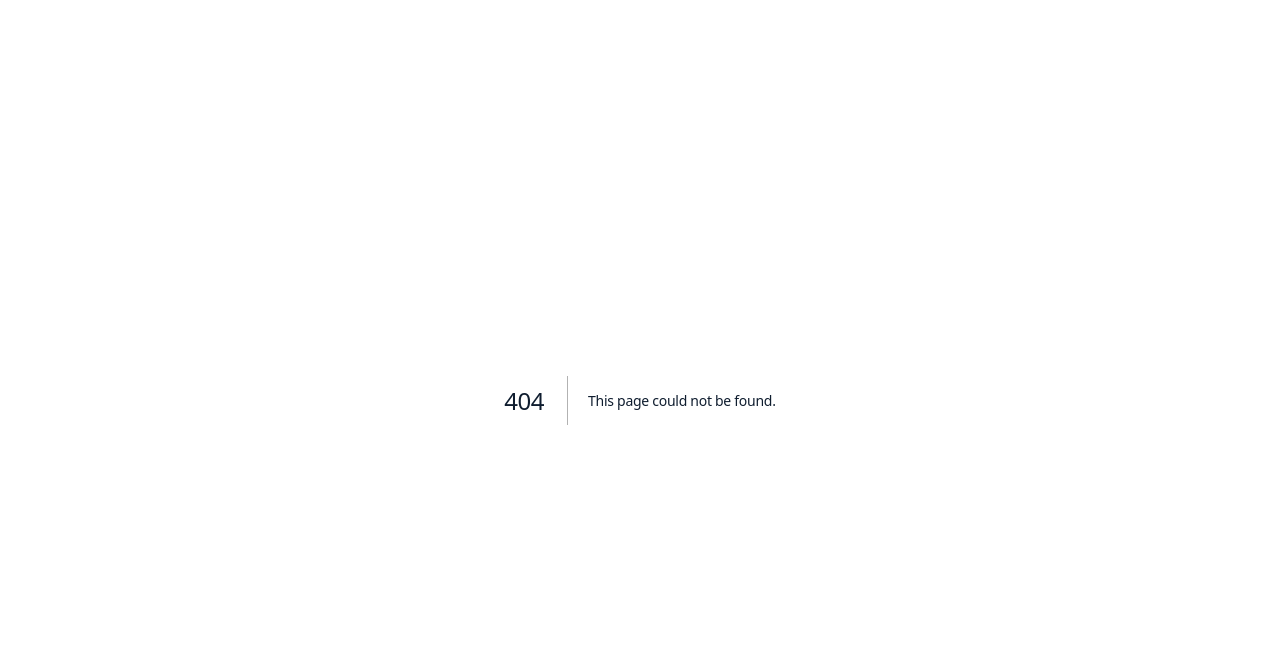
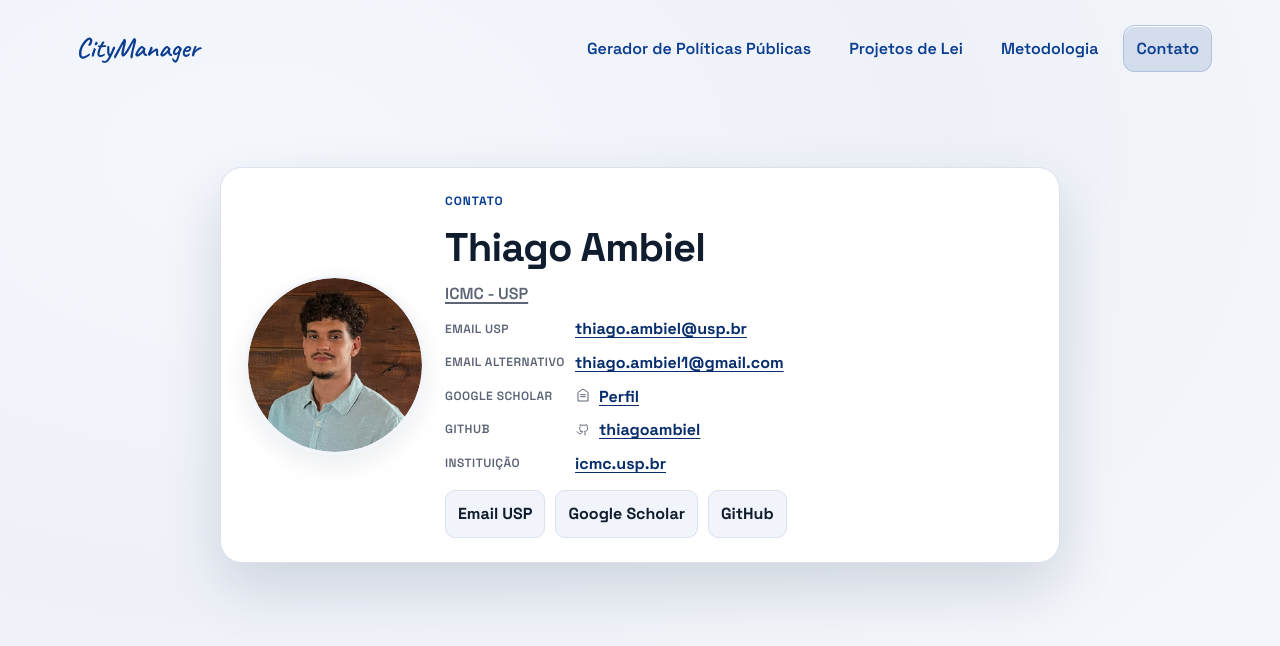
Before and after one commit to thiagoambiel/SonarMunicipal, a Next.js app: page /contact in a window 1280 px wide. Before the commit this address had no page. Shown: the top 646 px of the page. Built offline with nearby package versions, Linux system fonts and the light colour scheme.

Commit message:
Add the Contact Page

```diff
--- /dev/null
+++ b/src/app/contact/page.tsx
@@ -0,0 +1,108 @@
+import Image from "next/image";
+import Link from "next/link";
+import type { Metadata } from "next";
+
+import MinimalNav from "@/components/MinimalNav";
+
+const primaryEmail = "thiago.ambiel@usp.br";
+const secondaryEmail = "thiago.ambiel1@gmail.com";
+const scholarProfile = "https://scholar.google.com.br/citations?hl=pt-BR&user=Bhxkr94AAAAJ";
+const githubProfile = "https://github.com/thiagoambiel";
+const icmcSite = "https://www.icmc.usp.br/";
+
+export const metadata: Metadata = {
+  title: "Contato - CityManager",
+  description: "Fale com Thiago Ambiel, desenvolvedor do CityManager e pesquisador no ICMC-USP.",
+};
+
+export default function ContactPage() {
+  return (
+    <div className="landing">
+      <MinimalNav active="contact" />
+
+      <main className="landing-body">
+        <section className="contact-section">
+          <div className="contact-minimal">
+            <div className="contact-avatar">
+              <Image
+                src="/author.png"
+                alt="Foto de Thiago Ambiel"
+                width={360}
+                height={360}
+                priority
+              />
+            </div>
+            <div className="contact-info">
+              <p className="eyebrow">Contato</p>
+              <h1>Thiago Ambiel</h1>
+              <p className="contact-role">
+                <Link href={icmcSite} target="_blank" rel="noreferrer">
+                  ICMC - USP
+                </Link>
+              </p>
+
+              <div className="contact-lines">
+                <div className="contact-line">
+                  <span className="label">Email USP</span>
+                  <Link href={`mailto:${primaryEmail}`}>{primaryEmail}</Link>
+                </div>
+                <div className="contact-line">
+                  <span className="label">Email alternativo</span>
+                  <Link href={`mailto:${secondaryEmail}`}>{secondaryEmail}</Link>
+                </div>
+                <div className="contact-line">
+                  <span className="label">Google Scholar</span>
+                  <Link className="contact-inline-link" href={scholarProfile} target="_blank" rel="noreferrer">
+                    <span className="contact-icon" aria-hidden="true">
+                      <svg width="16" height="16" viewBox="0 0 24 24" fill="none">
+                        <path d="M12 3 4.5 8v13H19.5V8L12 3Z" stroke="currentColor" strokeWidth="1.5" />
+                        <path d="M8.5 14.5H15.5" stroke="currentColor" strokeWidth="1.5" strokeLinecap="round" />
+                        <path d="M8.5 11.5H15.5" stroke="currentColor" strokeWidth="1.5" strokeLinecap="round" />
+                      </svg>
+                    </span>
+                    Perfil
+                  </Link>
+                </div>
+                <div className="contact-line">
+                  <span className="label">GitHub</span>
+                  <Link className="contact-inline-link" href={githubProfile} target="_blank" rel="noreferrer">
+                    <span className="contact-icon" aria-hidden="true">
+                      <svg width="16" height="16" viewBox="0 0 24 24" fill="none">
+                        <path
+                          d="M9 19c-4 1.5-4-2.5-6-3m12 5v-3.5c0-.9-.3-1.5-.6-1.8 2-.2 4.6-1 4.6-5 0-1-.3-1.8-.9-2.6.2-.7.2-1.6-.1-2.6 0 0-.8-.3-2.7 1-.8-.2-1.6-.3-2.3-.3-.7 0-1.5.1-2.3.3-1.9-1.3-2.7-1-2.7-1-.3 1-.3 1.9-.1 2.6-.6.8-.9 1.6-.9 2.6 0 4 2.6 4.8 4.6 5-.2.2-.4.6-.5 1.1-.4.2-1.4.5-2-.5 0 0-.4-.7-1.3-.7"
+                          stroke="currentColor"
+                          strokeWidth="1.5"
+                          strokeLinecap="round"
+                          strokeLinejoin="round"
+                        />
+                      </svg>
+                    </span>
+                    thiagoambiel
+                  </Link>
+                </div>
+                <div className="contact-line">
+                  <span className="label">Instituição</span>
+                  <Link href={icmcSite} target="_blank" rel="noreferrer">
+                    icmc.usp.br
+                  </Link>
+                </div>
+              </div>
+
+              <div className="contact-links">
+                <Link className="contact-link" href={`mailto:${primaryEmail}`}>
+                  Email USP
+                </Link>
+                <Link className="contact-link" href={scholarProfile} target="_blank" rel="noreferrer">
+                  Google Scholar
+                </Link>
+                <Link className="contact-link" href={githubProfile} target="_blank" rel="noreferrer">
+                  GitHub
+                </Link>
+              </div>
+            </div>
+          </div>
+        </section>
+      </main>
+    </div>
+  );
+}
--- a/src/app/globals.css
+++ b/src/app/globals.css
@@ -1647,6 +1647,151 @@ p {
   gap: 28px;
 }
 
+.contact-section {
+  width: 100%;
+  display: flex;
+  justify-content: center;
+  align-items: center;
+  min-height: 70vh;
+}
+
+.contact-minimal {
+  width: min(840px, 100%);
+  display: grid;
+  grid-template-columns: auto 1fr;
+  align-items: center;
+  gap: var(--space-20);
+  padding: var(--space-24);
+  background: #fff;
+  border: 1px solid var(--border);
+  border-radius: var(--radius-lg);
+  box-shadow: var(--shadow-lg);
+}
+
+.contact-avatar {
+  width: 180px;
+  height: 180px;
+  border-radius: 50%;
+  overflow: hidden;
+  border: 3px solid var(--surface-alt);
+  box-shadow: var(--shadow-sm);
+}
+
+.contact-avatar img {
+  width: 100%;
+  height: 100%;
+  object-fit: cover;
+  border-radius: 50%;
+}
+
+.contact-info {
+  display: flex;
+  flex-direction: column;
+  gap: 10px;
+}
+
+.contact-info h1 {
+  margin: 0;
+}
+
+.contact-role {
+  margin: 0;
+  color: var(--muted);
+  font-weight: 600;
+}
+
+.contact-role a {
+  color: inherit;
+  text-decoration: underline;
+  text-decoration-thickness: 2px;
+  text-underline-offset: 3px;
+}
+
+.contact-role a:hover {
+  color: var(--primary-strong);
+}
+
+.contact-lines {
+  display: grid;
+  gap: 8px;
+}
+
+.contact-line {
+  display: grid;
+  grid-template-columns: 120px 1fr;
+  gap: 10px;
+  align-items: center;
+  font-weight: 600;
+}
+
+.contact-line a {
+  color: var(--primary-strong);
+  text-decoration: underline;
+  text-underline-offset: 3px;
+  font-weight: 700;
+}
+
+.contact-inline-link {
+  display: inline-flex;
+  align-items: center;
+  gap: 6px;
+}
+
+.contact-icon {
+  display: inline-flex;
+  width: 18px;
+  height: 18px;
+  color: var(--muted);
+}
+
+.contact-line .label {
+  color: var(--muted);
+  text-transform: uppercase;
+  letter-spacing: 0.04em;
+  font-size: 12px;
+}
+
+.contact-links {
+  display: flex;
+  gap: 10px;
+  flex-wrap: wrap;
+  margin-top: 4px;
+}
+
+.contact-link {
+  padding: 10px 12px;
+  border-radius: 10px;
+  border: 1px solid var(--border);
+  background: var(--surface-alt);
+  font-weight: 700;
+}
+
+.contact-link:hover {
+  border-color: rgba(11, 61, 145, 0.2);
+  color: var(--primary-strong);
+  background: #f7f9fb;
+}
+
+@media (max-width: 720px) {
+  .contact-minimal {
+    grid-template-columns: 1fr;
+    text-align: center;
+  }
+
+  .contact-avatar {
+    margin: 0 auto;
+  }
+
+  .contact-line {
+    grid-template-columns: 1fr;
+    text-align: center;
+  }
+
+  .contact-links {
+    justify-content: center;
+  }
+}
+
 .search-stage {
   min-height: 60vh;
   display: flex;
--- a/src/components/MinimalNav.tsx
+++ b/src/components/MinimalNav.tsx
@@ -6,7 +6,7 @@ import { useEffect, useMemo, useState } from "react";
 
 import { clearProjectsSearchState } from "@/lib/projectsSearchStorage";
 
-type NavSection = "home" | "projects" | "methodology";
+type NavSection = "home" | "projects" | "methodology" | "contact";
 
 type NavItem = {
   key: NavSection;
@@ -19,12 +19,14 @@ const navItems: NavItem[] = [
   { key: "home", href: "/", label: "Gerador de Políticas Públicas" },
   { key: "projects", href: "/projects", label: "Projetos de Lei", onClick: clearProjectsSearchState },
   { key: "methodology", href: "/methodology", label: "Metodologia" },
+  { key: "contact", href: "/contact", label: "Contato" },
 ];
 
 const deriveSectionFromPath = (pathname: string | null): NavSection => {
   if (!pathname) return "home";
   if (pathname.startsWith("/projects")) return "projects";
   if (pathname.startsWith("/methodology")) return "methodology";
+  if (pathname.startsWith("/contact")) return "contact";
   return "home";
 };
 
```
Also changed, not shown: public/author.png (added).
